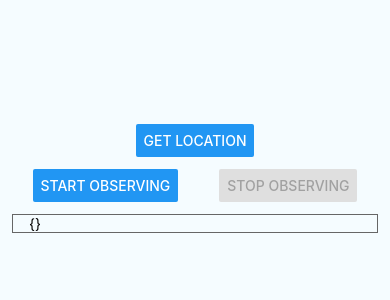
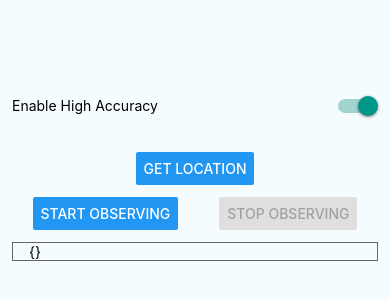
Before and after one commit to Agontuk/react-native-geolocation-service, a React Native app in the folder example/: screen / in a window 390 px wide. Shown: the part 244-544 px from the top of the page. Built offline with nearby package versions, Linux system fonts and the light colour scheme.

Commit message:
Update example

```diff
--- a/example/App.js
+++ b/example/App.js
@@ -12,6 +12,7 @@ import {
   PermissionsAndroid,
   Platform,
   StyleSheet,
+  Switch,
   Text,
   ToastAndroid,
   View,
@@ -23,7 +24,11 @@ export default class App extends Component<{}> {
   watchId = null;
 
   state = {
+    forceLocation: true,
+    highAccuracy: true,
     loading: false,
+    showLocationDialog: true,
+    significantChanges: false,
     updatesEnabled: false,
     location: {},
   };
@@ -117,11 +122,12 @@ export default class App extends Component<{}> {
           console.log(error);
         },
         {
-          enableHighAccuracy: true,
+          enableHighAccuracy: this.state.highAccuracy,
           timeout: 15000,
           maximumAge: 10000,
           distanceFilter: 0,
-          forceRequestLocation: true,
+          forceRequestLocation: this.state.forceLocation,
+          showLocationDialog: this.state.showLocationDialog,
         },
       );
     });
@@ -145,11 +151,13 @@ export default class App extends Component<{}> {
           console.log(error);
         },
         {
-          enableHighAccuracy: true,
+          enableHighAccuracy: this.state.highAccuracy,
           distanceFilter: 50,
           interval: 5000,
           fastestInterval: 2000,
-          forceRequestLocation: true,
+          forceRequestLocation: this.state.forceLocation,
+          showLocationDialog: this.state.showLocationDialog,
+          useSignificantChanges: this.state.significantChanges,
         },
       );
     });
@@ -162,10 +170,61 @@ export default class App extends Component<{}> {
     }
   };
 
+  setAccuracy = (value) => this.setState({ highAccuracy: value });
+  setSignificantChange = (value) =>
+    this.setState({ significantChanges: value });
+  setLocationDialog = (value) => this.setState({ showLocationDialog: value });
+  setForceLocation = (value) => this.setState({ forceLocation: value });
+
   render() {
-    const { loading, location, updatesEnabled } = this.state;
+    const {
+      forceLocation,
+      highAccuracy,
+      loading,
+      location,
+      showLocationDialog,
+      significantChanges,
+      updatesEnabled,
+    } = this.state;
+
     return (
       <View style={styles.container}>
+        <View style={styles.optionContainer}>
+          <View style={styles.option}>
+            <Text>Enable High Accuracy</Text>
+            <Switch onValueChange={this.setAccuracy} value={highAccuracy} />
+          </View>
+
+          {Platform.OS === 'ios' && (
+            <View style={styles.option}>
+              <Text>Use Significant Changes</Text>
+              <Switch
+                onValueChange={this.setSignificantChange}
+                value={significantChanges}
+              />
+            </View>
+          )}
+
+          {Platform.OS === 'android' && (
+            <>
+              <View style={styles.option}>
+                <Text>Show Location Dialog</Text>
+                <Switch
+                  onValueChange={this.setLocationDialog}
+                  value={showLocationDialog}
+                />
+              </View>
+              <View style={styles.option}>
+                <Text>Force Location Request</Text>
+                <Switch
+                  onValueChange={this.setForceLocation}
+                  value={forceLocation}
+                />
+              </View>
+            </>
+          )}
+        </View>
+        <View style={styles.buttonContainer}>
           <Button
             title="Get Location"
             onPress={this.getLocation}
@@ -188,6 +247,7 @@ export default class App extends Component<{}> {
             <Text>{JSON.stringify(location, null, 4)}</Text>
           </View>
         </View>
+      </View>
     );
   }
 }
@@ -196,15 +256,26 @@ const styles = StyleSheet.create({
   container: {
     flex: 1,
     justifyContent: 'center',
-    alignItems: 'center',
     backgroundColor: '#F5FCFF',
     paddingHorizontal: 12,
+  },
+  optionContainer: {
+    paddingBottom: 24,
+  },
+  option: {
+    flexDirection: 'row',
+    alignItems: 'center',
+    justifyContent: 'space-between',
+    paddingBottom: 12,
   },
   result: {
     borderWidth: 1,
     borderColor: '#666',
     width: '100%',
     paddingHorizontal: 16,
+  },
+  buttonContainer: {
+    alignItems: 'center',
   },
   buttons: {
     flexDirection: 'row',
```
Lines whose indentation alone changed are shown as unchanged.
